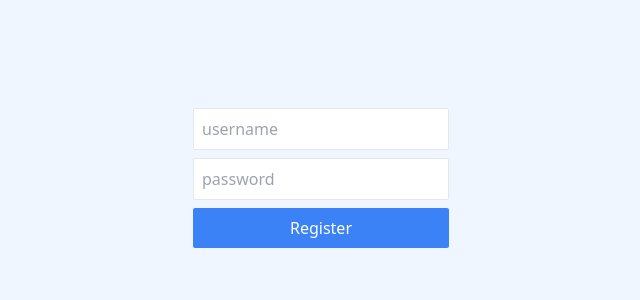
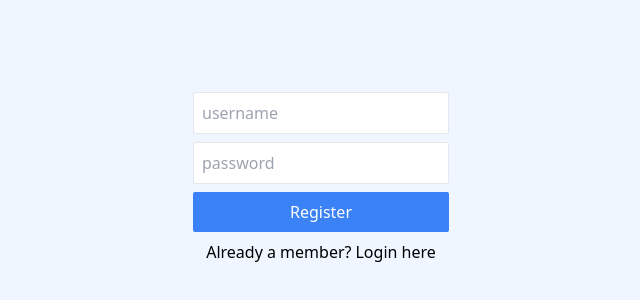
Before and after one commit to leeclaire156/MERN-Chat, a React (Vite) app in the folder client/: page / in a window 1280 px wide. Shown: the part 198-498 px from the top of the page, without its empty margins (319-959 px from the left). Built offline with nearby package versions, Linux system fonts and the light colour scheme; no server answers.

Commit message:
Allows register form to dynamically switch between register or login

```diff
--- a/client/src/Register.jsx
+++ /dev/null
@@ -1,36 +0,0 @@
-import { useContext, useState } from "react";
-import axios from 'axios';
-import { UserContext } from "./UserContext";
-
-export default function Register() {
-
-    const [username, setUsername] = useState('');
-    const [password, setPassword] = useState('');
-    const {setUsername:setLoggedInUsername, setId} = useContext(UserContext)
-
-    async function register(event) {
-        event.preventDefault();
-        const {data} = await axios.post('/register', { username, password });
-        setLoggedInUsername(username);
-        setId(data.id);
-    }
-
-    return (
-        <div className="bg-blue-50 h-screen flex items-center">
-            <form className="w-64 mx-auto mb-12" onSubmit={register}>
-                <input value={username}
-                    onChange={event => setUsername(event.target.value)}
-                    type="text"
-                    placeholder="username"
-                    className="block w-full rounded-sm p-2 mb-2 border" />
-                <input value={password}
-                    onChange={event => setPassword(event.target.value)}
-                    type="password"
-                    placeholder="password"
-                    className="block w-full rounded-sm p-2 mb-2 border" />
-                <button className="bg-blue-500 text-white block w-full rounded-sm p-2">Register</button>
-            </form>
-        </div>
-
-    );
-}
--- /dev/null
+++ b/client/src/RegisterAndLoginForm.jsx
@@ -0,0 +1,58 @@
+import { useContext, useState } from "react";
+import axios from 'axios';
+import { UserContext } from "./UserContext";
+
+export default function RegisterAndLoginForm() {
+
+    const [username, setUsername] = useState('');
+    const [password, setPassword] = useState('');
+    const [isLoginOrRegister, setIsLoginOrRegister] = useState('register')
+    const { setUsername: setLoggedInUsername, setId } = useContext(UserContext)
+
+    async function handleSubmit(event) {
+        event.preventDefault();
+        const url = isLoginOrRegister === 'register' ? 'register' : 'login'
+        const { data } = await axios.post(url, { username, password });
+        setLoggedInUsername(username);
+        setId(data.id);
+    }
+
+    return (
+        <div className="bg-blue-50 h-screen flex items-center">
+            <form className="w-64 mx-auto mb-12" onSubmit={handleSubmit}>
+                <input value={username}
+                    onChange={event => setUsername(event.target.value)}
+                    type="text"
+                    placeholder="username"
+                    className="block w-full rounded-sm p-2 mb-2 border" />
+                <input value={password}
+                    onChange={event => setPassword(event.target.value)}
+                    type="password"
+                    placeholder="password"
+                    className="block w-full rounded-sm p-2 mb-2 border" />
+                <button className="bg-blue-500 text-white block w-full rounded-sm p-2">
+                    {isLoginOrRegister === 'register' ? 'Register' : 'Login'}
+                </button>
+                <div className="text-center mt-2">
+                    {isLoginOrRegister === 'register' && (
+                        <div>
+                            Already a member?
+                            <button className="ml-1" onClick={() => setIsLoginOrRegister('login')}>
+                                Login here
+                            </button>
+                        </div>
+                    )}
+                    {isLoginOrRegister === 'login' && (
+                        <div>
+                            Don't have an account?
+                            <button className="ml-1" onClick={() => setIsLoginOrRegister('register')}>
+                                Register
+                            </button>
+                        </div>
+                    )}
+                </div>
+            </form>
+        </div>
+
+    );
+}
--- a/client/src/Routes.jsx
+++ b/client/src/Routes.jsx
@@ -1,12 +1,12 @@
 import { useContext } from "react"
-import Register from "./Register"
+import Register from "./RegisterAndLoginForm"
 import { UserContext } from "./UserContext"
 
 export default function Routes() {
     const { username, id } = useContext(UserContext)
 
     if (username) {
-        return 'Welcome' + username;
+        return 'Welcome ' + username;
     }
 
     return (
```
